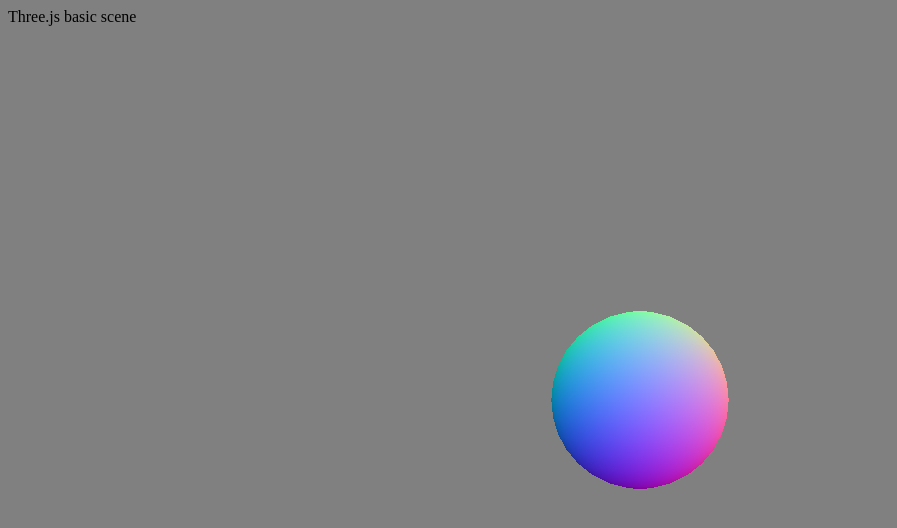
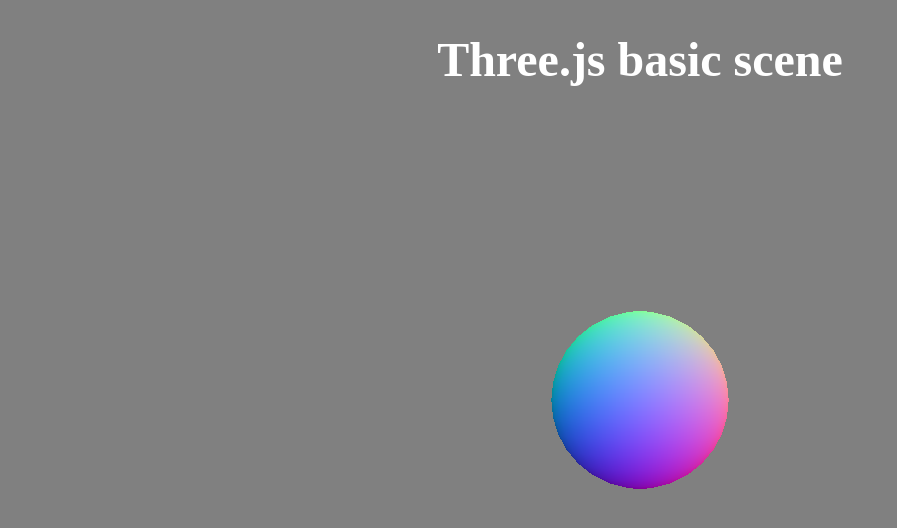
Before and after one commit to GlennRuark/IASC-2P02, a plain HTML site: page week3/index.html in a window 1280 px wide. Shown: the whole page, without its empty margins (0-897 px from the left). Drawn offline with nearby package versions, Linux system fonts and the light colour scheme.

Commit message:
add basic scene with white text

```diff
--- a/week3/index.html
+++ b/week3/index.html
@@ -18,6 +18,6 @@
     <script src="script.js" type="module"></script>
 </head>
 <body>
-    Three.js basic scene
+    <h1>Three.js basic scene</h1>
     <canvas class="webgl"></canvas>
 </body>
```
